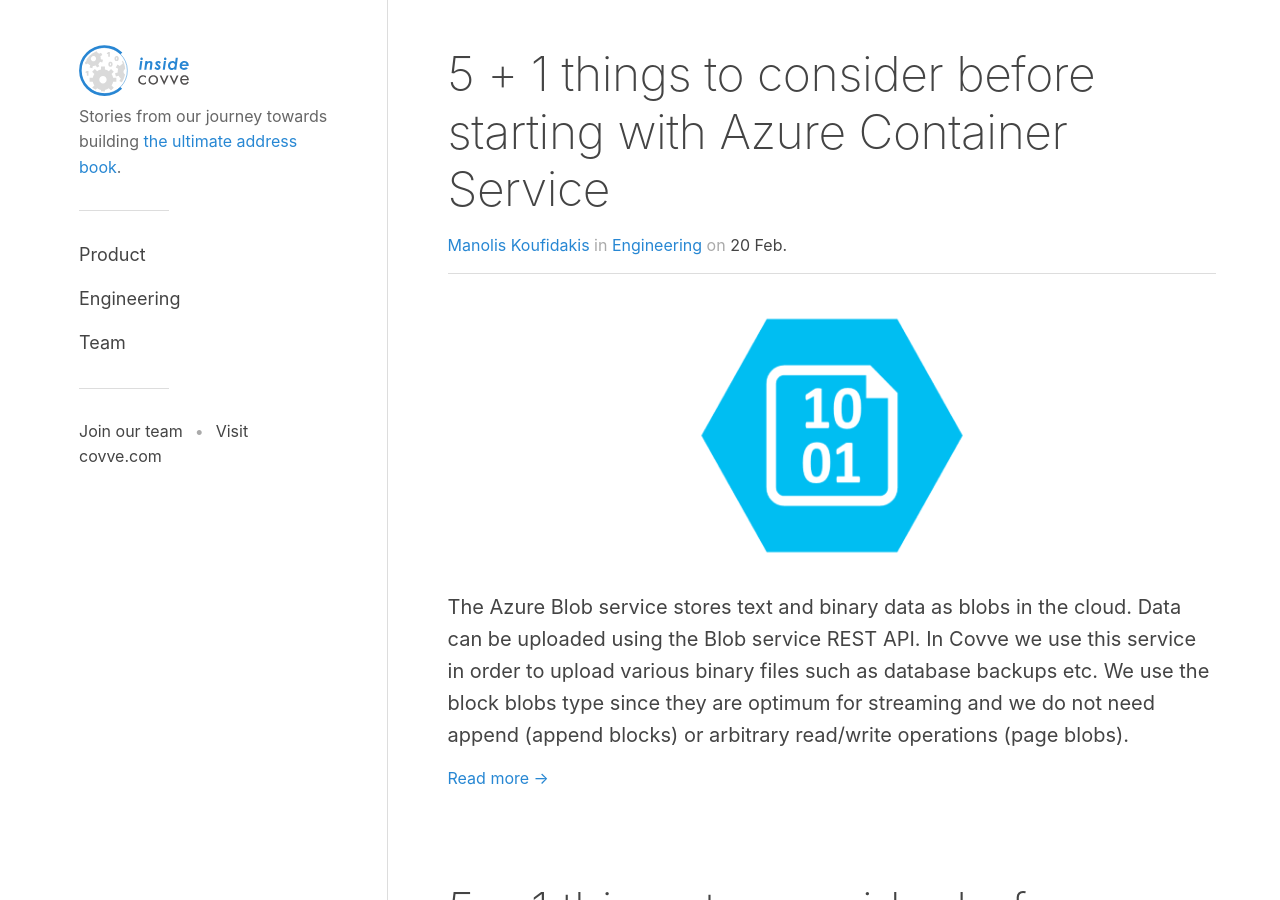
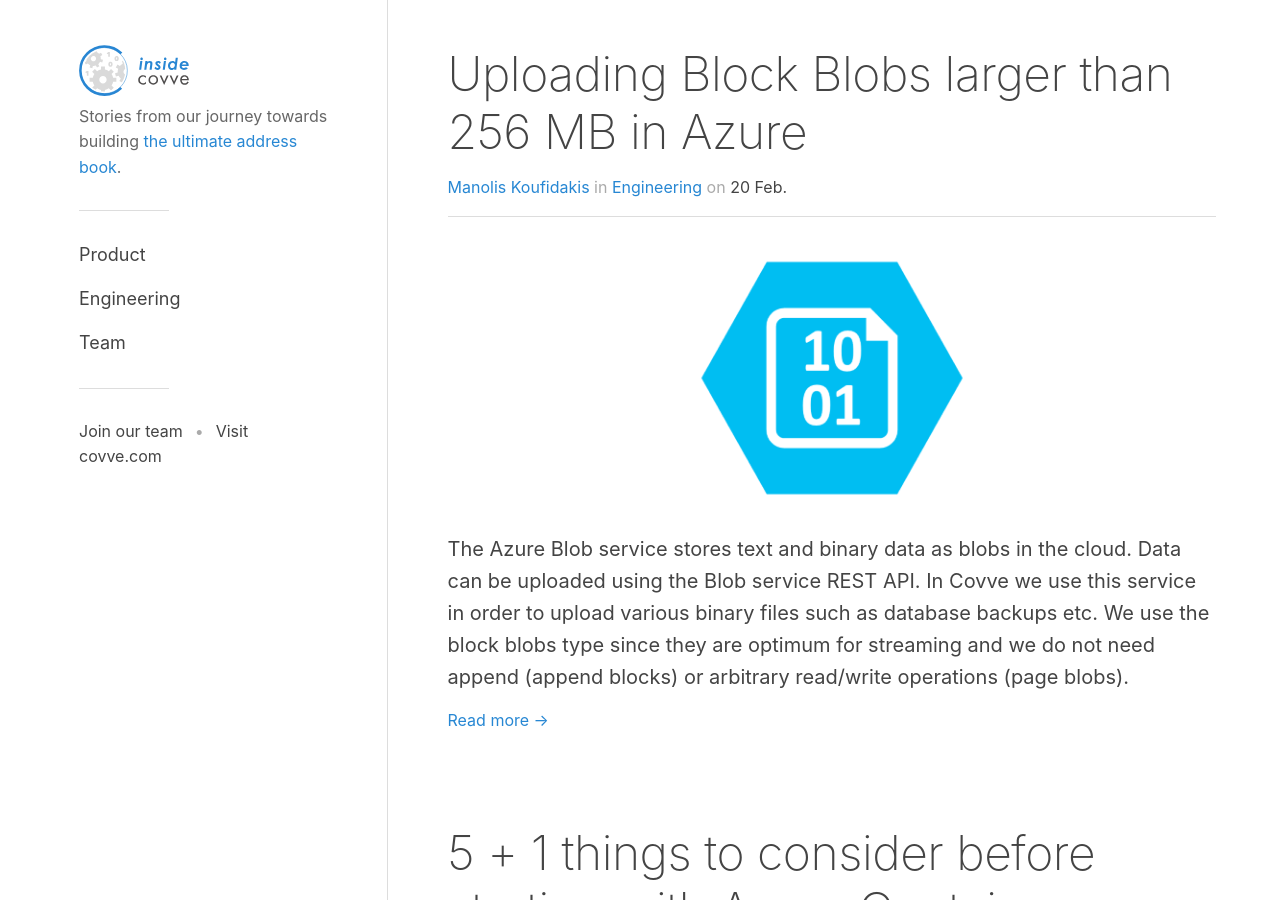
Before and after one commit to Covve/covve.github.io, a Jekyll site: the page built from index.md, in a window 1280 px wide and 900 px high. Built offline with Jekyll 4.4.1, drawn with Linux system fonts in a browser that asks for light colours; nearby versions of some CDN libraries.

Commit message:
Fixes to blog post

```diff
--- a/_posts/2017-02-20-Uploading-Block-Blobs-larger-than-256-Mb-in-Azure.md
+++ b/_posts/2017-02-20-Uploading-Block-Blobs-larger-than-256-Mb-in-Azure.md
@@ -1,6 +1,6 @@
 ---
 layout: post
-title:  5 + 1 things to consider before starting with Azure Container Service
+title:  Uploading Block Blobs larger than 256 MB in Azure
 categories: Engineering
 cover: /images/blog/2017-02-20-Uploading-Block-Blobs-larger-than-256-Mb-in-Azure/blob.png
 author: mk
@@ -52,8 +52,9 @@
             var sasBlobToken = blob.GetSharedAccessSignature(sasConstraints);
             var sasUri = blob.Uri + sasBlobToken;
 
-var file = File.ReadAllBytes(@"C:\PathToFile\FileToUpload");         const int pageSizeInBytes = 104857600; //100MB for requests using REST versions after 2016-05-31
-     //const int pageSizeInBytes = 4096; //4MB for requests using REST versions before 2016-05-31
+			var file = File.ReadAllBytes(@"C:\PathToFile\FileToUpload");
+			const int pageSizeInBytes = 104857600; //100MB for requests using REST versions after 2016-05-31
+			//const int pageSizeInBytes = 4096; //4MB for requests using REST versions before 2016-05-31
             var prevLastByte = 0;
             var bytesRemain = file.Length;
             var blockIds = new List<string>();
@@ -75,13 +76,11 @@
                 //post block
                 using (var client = new HttpClient()) {
                     var request = new HttpRequestMessage(HttpMethod.Put, uri);
-    request.Headers.Add("x-ms-version", "2016-05-31"); //for requests using REST versions after 2016-05-31
-      //request.Headers.Add("x-ms-version", "2015-04-05"); //for requests using REST versions before 2016-05-31
-
+					request.Headers.Add("x-ms-version", "2016-05-31"); //for requests using REST versions after 2016-05-31
+					//request.Headers.Add("x-ms-version", "2015-04-05"); //for requests using REST versions before 2016-05-31
                     request.Content = new ByteArrayContent(bytesToSend);
                     await client.SendAsync(request);
                 }
-
             } while (bytesRemain > 0);
 
             //post blocklist
@@ -89,8 +88,8 @@
             var xmlBlockIds = new XElement("BlockList", blockIds.Select(t => new XElement("Latest", t)));
             using (var client = new HttpClient()) {
                 var request = new HttpRequestMessage(HttpMethod.Put, block-listUri);
-request.Headers.Add("x-ms-version", "2016-05-31"); //for re-quests using REST versions after 2016-05-31
-  //request.Headers.Add("x-ms-version", "2015-04-05"); //for re-quests using REST versions before 2016-05-31
+				request.Headers.Add("x-ms-version", "2016-05-31"); //for re-quests using REST versions after 2016-05-31
+				//request.Headers.Add("x-ms-version", "2015-04-05"); //for re-quests using REST versions before 2016-05-31
                 request.Content = new StringContent(xmlBlockIds.ToString(), Encoding.UTF8, "application/xml");
                 await client.SendAsync(request);
             }
```
